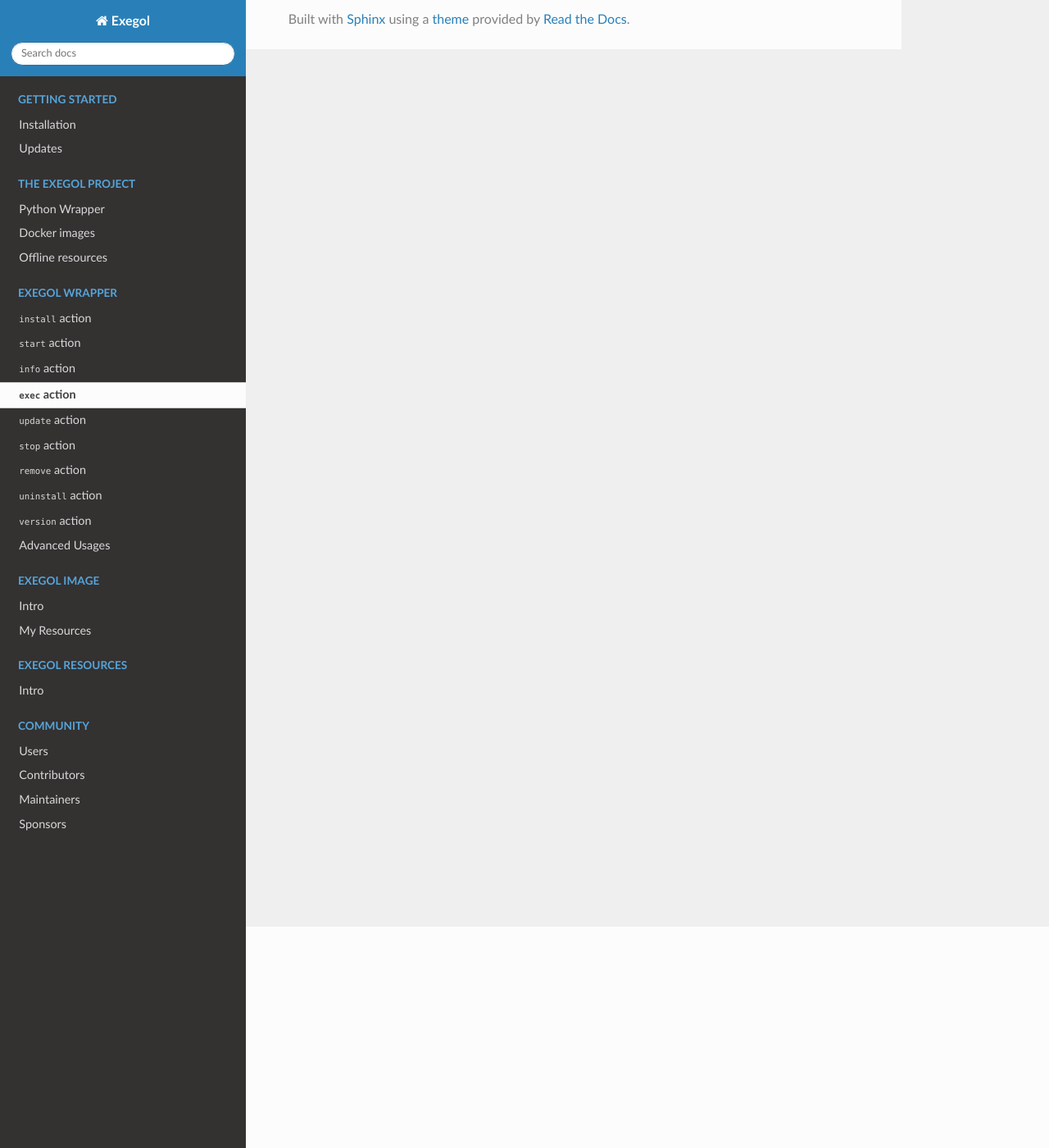
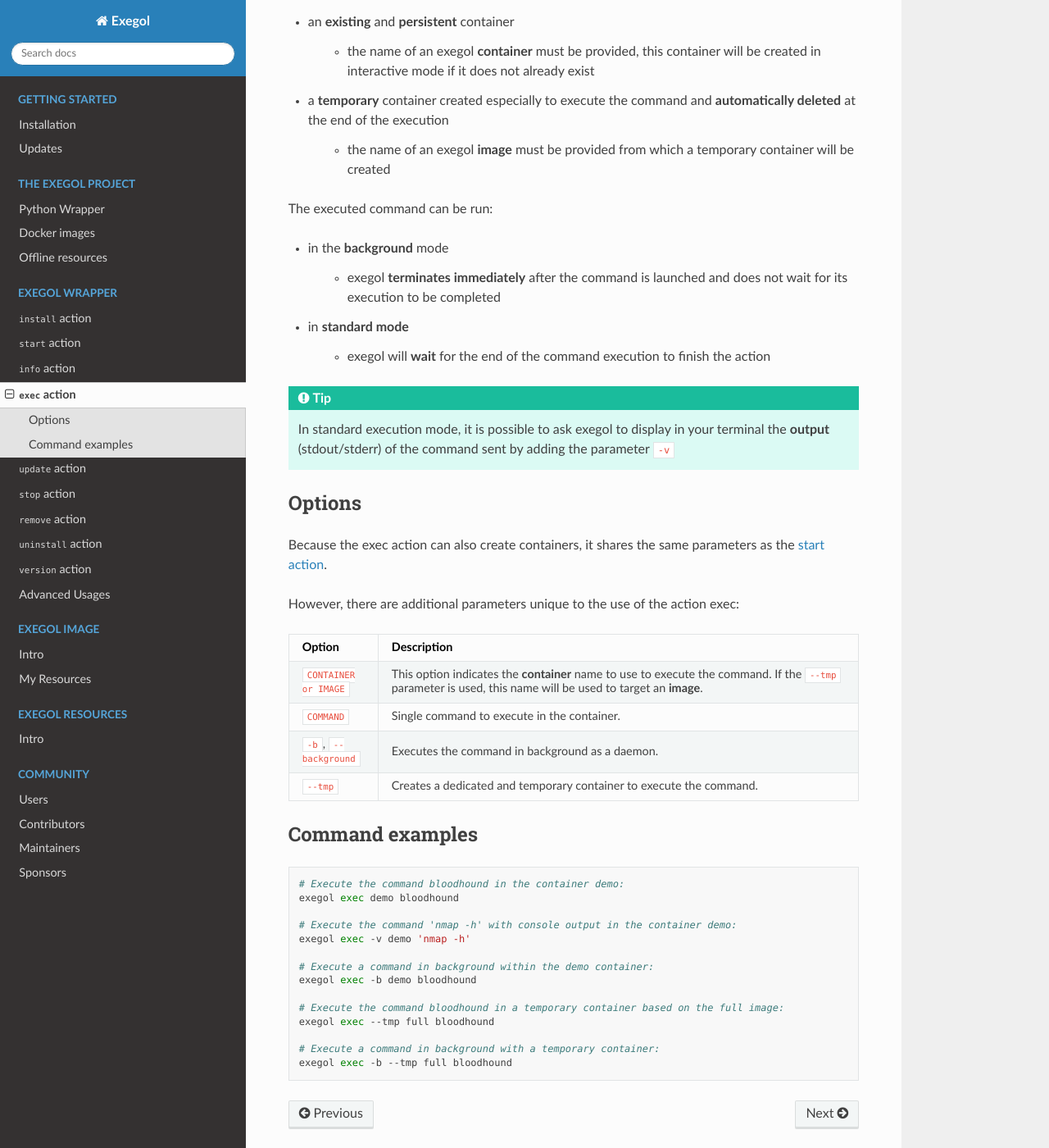
Before and after one commit to ThePorgs/Exegol-docs, a Sphinx documentation site: the page built from source/exegol-wrapper/exec.rst, in a window 1280 px wide and 1400 px high, scrolled down 270 px. Shown: the whole window at 82% size. Built offline with Sphinx 7.4.7 and the Read the Docs theme 2.0.0, drawn with Linux system fonts in a browser that asks for light colours; some of the changed text lies outside the part shown.

Commit message:
Add exec action

```diff
--- a/source/exegol-wrapper/exec.rst
+++ b/source/exegol-wrapper/exec.rst
@@ -1,2 +1,62 @@
 :code:`exec` action
 ===================
+
+This action allows you to run a single command in a single container instead of loading a full interactive shell.
+
+When this action is used it is possible to execute a command in:
+
+* an **existing** and **persistent** container
+
+    * the name of an exegol **container** must be provided, this container will be created in interactive mode if it does not already exist
+* a **temporary** container created especially to execute the command and **automatically deleted** at the end of the execution
+
+    * the name of an exegol **image** must be provided from which a temporary container will be created
+
+The executed command can be run:
+
+* in the **background** mode
+
+    * exegol **terminates immediately** after the command is launched and does not wait for its execution to be completed
+* in **standard mode**
+
+    * exegol will **wait** for the end of the command execution to finish the action
+
+.. tip::
+    In standard execution mode, it is possible to ask exegol to display in your terminal the **output** (stdout/stderr) of the command sent by adding the parameter ``-v``
+
+Options
+-------
+
+Because the exec action can also create containers, it shares the same parameters as the :ref:`start action<start_options>`.
+
+
+However, there are additional parameters unique to the use of the action exec:
+
+========================= =============
+ Option                   Description
+========================= =============
+ ``CONTAINER or IMAGE``   This option indicates the **container** name to use to execute the command. If the ``--tmp`` parameter is used, this name will be used to target an **image**.
+ ``COMMAND``              Single command to execute in the container.
+ ``-b``, ``--background`` Executes the command in background as a daemon.
+ ``--tmp``                Creates a dedicated and temporary container to execute the command.
+========================= =============
+
+Command examples
+----------------
+
+.. code-block:: bash
+
+    # Execute the command bloodhound in the container demo:
+    exegol exec demo bloodhound
+
+    # Execute the command 'nmap -h' with console output in the container demo:
+    exegol exec -v demo 'nmap -h'
+
+    # Execute a command in background within the demo container:
+    exegol exec -b demo bloodhound
+
+    # Execute the command bloodhound in a temporary container based on the full image:
+    exegol exec --tmp full bloodhound
+
+    # Execute a command in background with a temporary container:
+    exegol exec -b --tmp full bloodhound
--- a/source/exegol-wrapper/start.rst
+++ b/source/exegol-wrapper/start.rst
@@ -18,6 +18,8 @@
 .. code-block:: bash
 
    exegol start
+
+.. _start_options:
 
 Options
 -------
```
